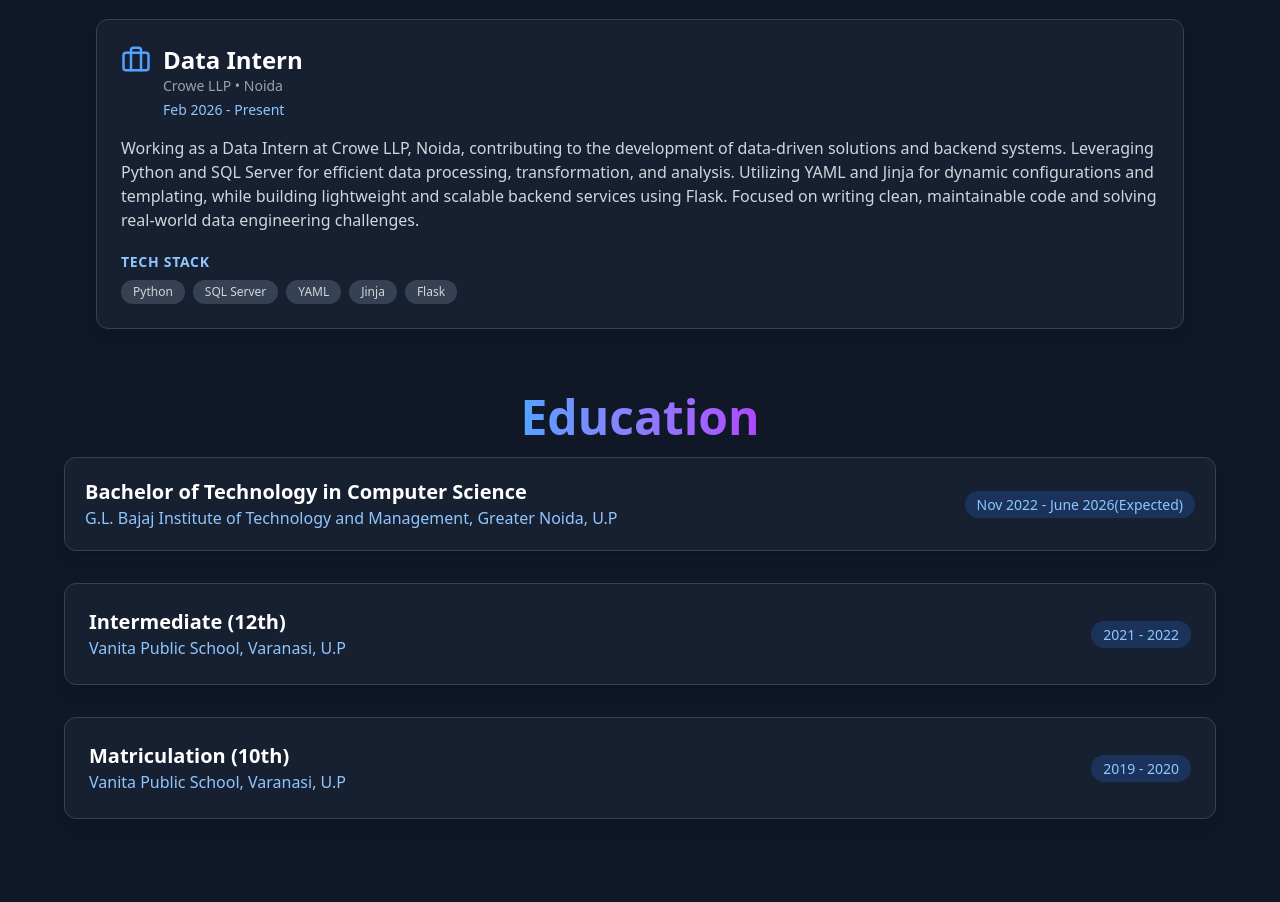
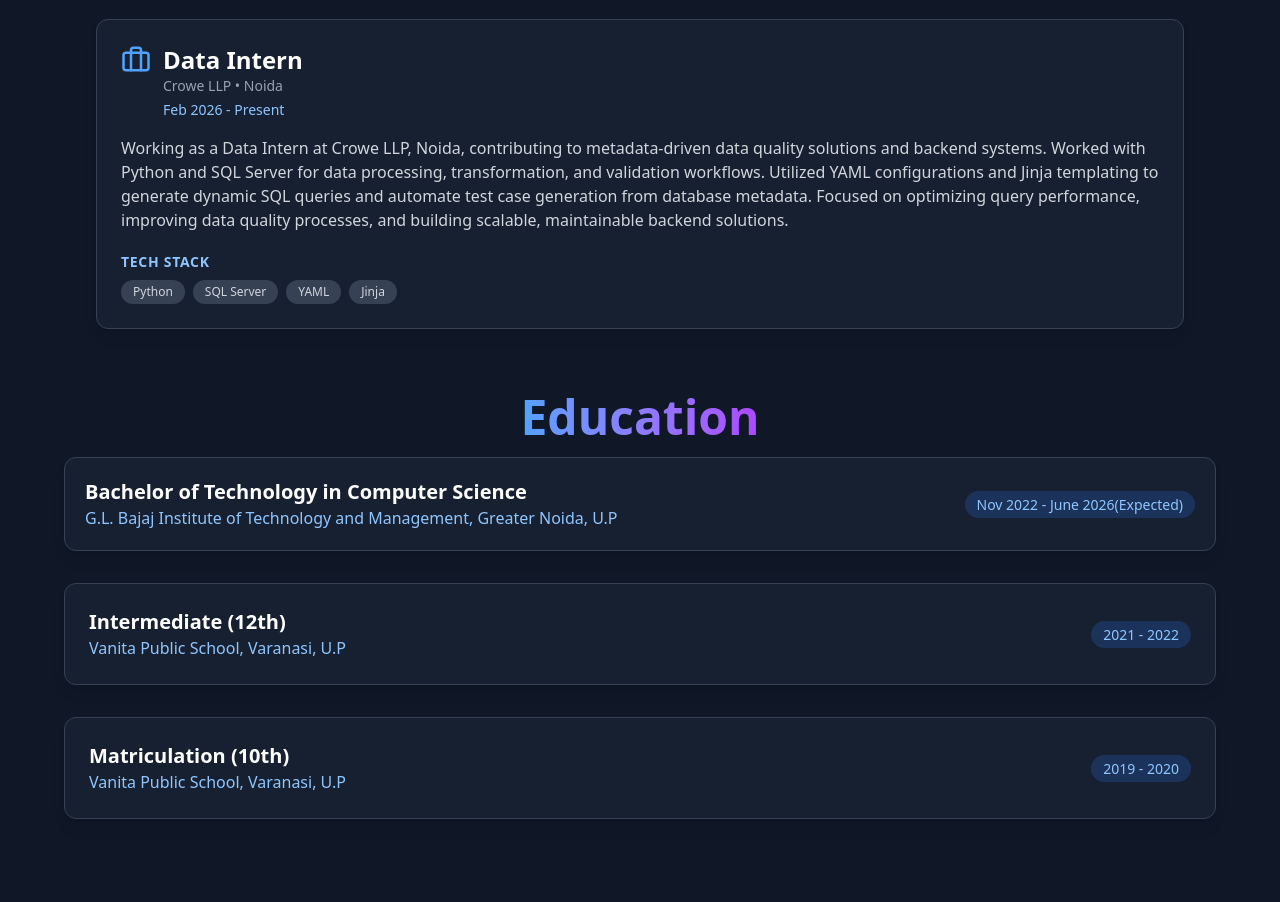
Before and after one commit to yashsrivastavaaa/Portfolio, a React (Vite) app: page / in a window 1280 px wide. Shown: the part 920-1822 px from the top of the page. Built offline with nearby package versions, Linux system fonts and the light colour scheme.

Commit message:
Update Data.jsx

```diff
--- a/src/Data.jsx
+++ b/src/Data.jsx
@@ -9,8 +9,9 @@ export const experience = [
     location: "Noida",
     duration: "Feb 2026 - Present",
     description:
-      "Working as a Data Intern at Crowe LLP, Noida, contributing to the development of data-driven solutions and backend systems. Leveraging Python and SQL Server for efficient data processing, transformation, and analysis. Utilizing YAML and Jinja for dynamic configurations and templating, while building lightweight and scalable backend services using Flask. Focused on writing clean, maintainable code and solving real-world data engineering challenges.",
-    techStack: ["Python", "SQL Server", "YAML", "Jinja", "Flask"],
+  "Working as a Data Intern at Crowe LLP, Noida, contributing to metadata-driven data quality solutions and backend systems. Worked with Python and SQL Server for data processing, transformation, and validation workflows. Utilized YAML configurations and Jinja templating to generate dynamic SQL queries and automate test case generation from database metadata. Focused on optimizing query performance, improving data quality processes, and building scalable, maintainable backend solutions.",
+
+techStack: ["Python", "SQL Server", "YAML", "Jinja"],
   },
 ];
 
```
